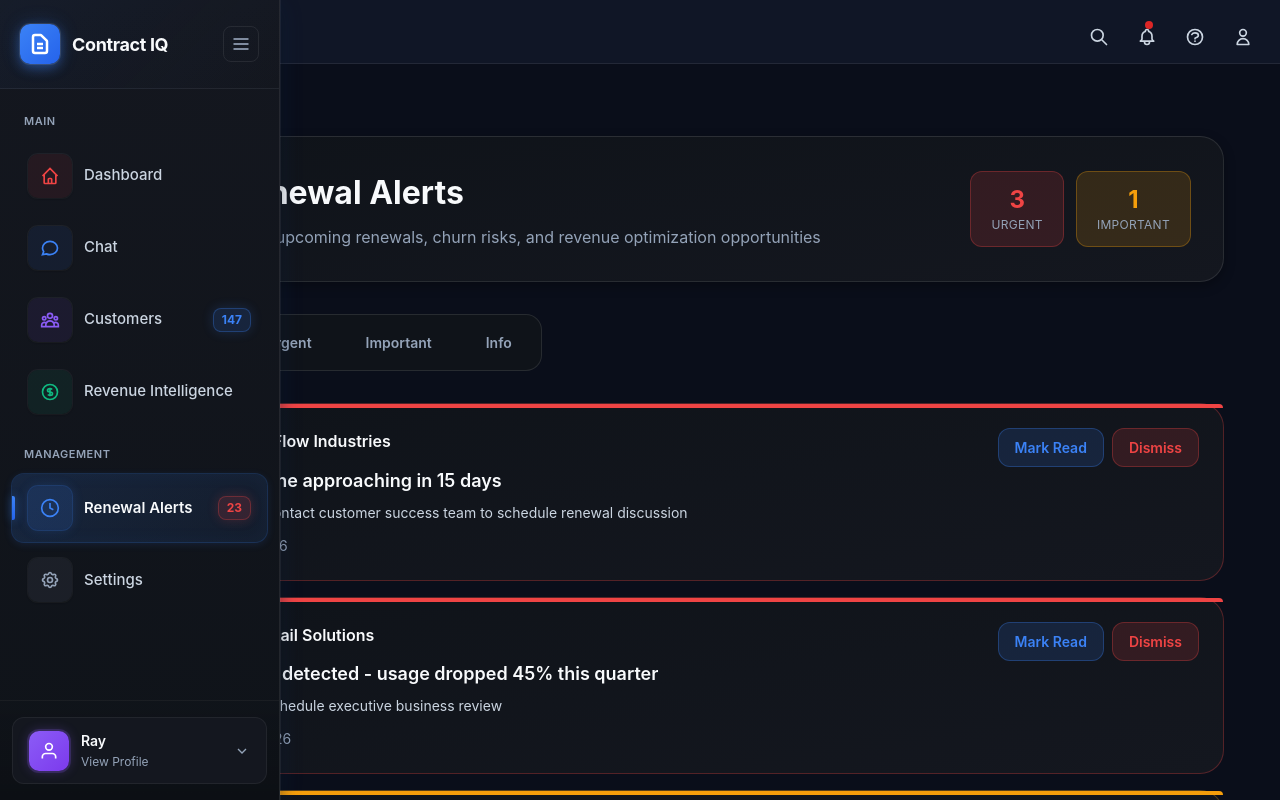
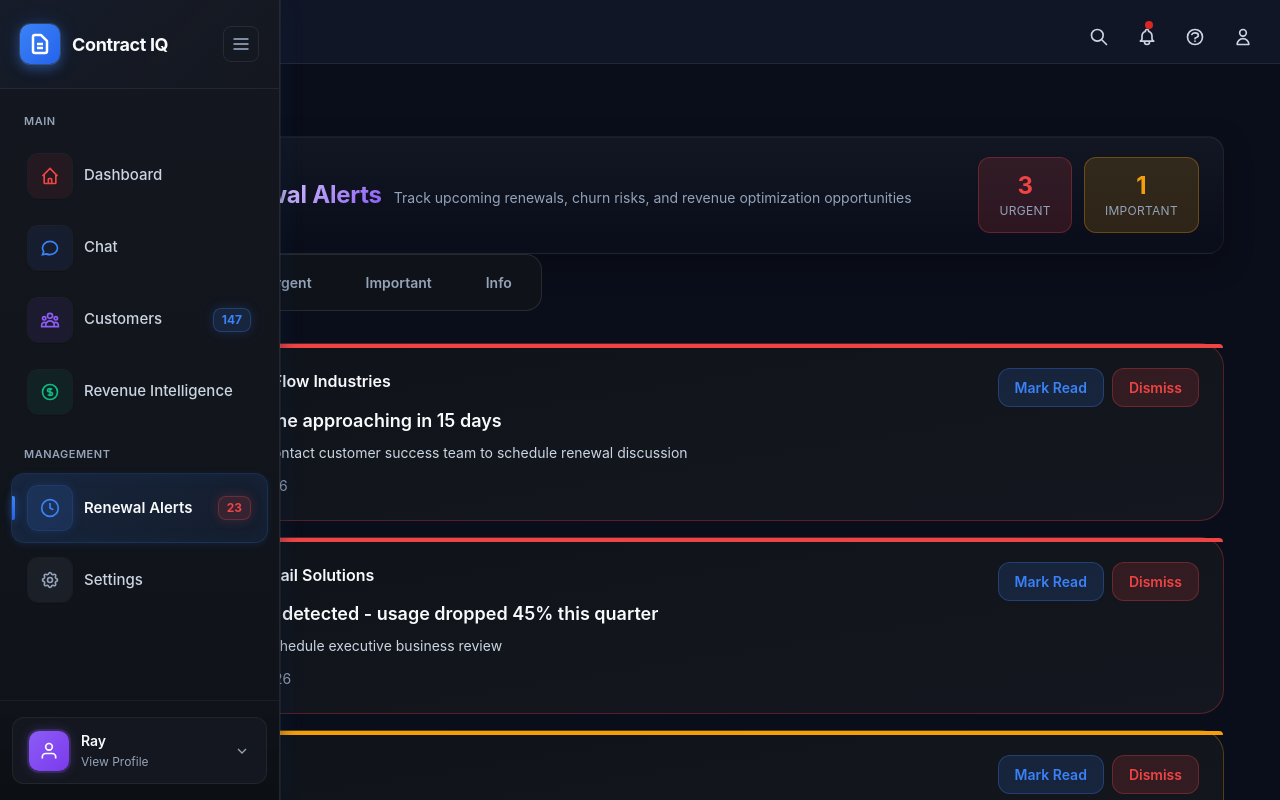
Before and after one commit to Claudio1786/Contract-IQ, a Next.js app in the folder apps/web/: page /alerts in a window 1280 px wide. Shown: the top 800 px of the page. Built offline with nearby package versions, Linux system fonts and the light colour scheme.

Commit message:
[Droid] Batch 2: Unified PageHeader component + apply to Dashboard, Settings, Analytics, Alerts, Contracts; add page-header.css and import globally

```diff
--- a/apps/web/app/alerts/page.tsx
+++ b/apps/web/app/alerts/page.tsx
@@ -2,6 +2,7 @@
 
 import React, { useState } from 'react';
 import AppLayout from '../../components/layout/AppLayout';
+import PageHeader from '@/components/ui/PageHeader';
 
 interface Alert {
   id: string;
@@ -93,21 +94,15 @@ export default function AlertsPage() {
     <AppLayout>
       <div className="max-w-[1400px] mx-auto px-8 py-12">
         {/* Page Header */}
-        <div className="bg-gradient-to-br from-[#0F1319] to-[#14171F] border border-white/10 rounded-2xl p-8 mb-8 shadow-[0_4px_12px_rgba(0,0,0,0.3)]">
-          <div className="flex items-center gap-5">
-            <div className="w-14 h-14 rounded-xl flex items-center justify-center shadow-[0_0_0_1px_rgba(239,68,68,0.2),0_0_20px_rgba(239,68,68,0.15)] bg-[linear-gradient(135deg,rgba(239,68,68,0.15)_0%,rgba(239,68,68,0.08)_100%)]">
-              <svg width="28" height="28" viewBox="0 0 24 24" fill="none" stroke="#EF4444" strokeWidth="2">
-                <path d="M15 17h5l-1.405-1.405A2.032 2.032 0 0118 14.158V11a6.002 6.002 0 00-4-5.659V5a2 2 0 10-4 0v.341C7.67 6.165 6 8.388 6 11v3.159c0 .538-.214 1.055-.595 1.436L4 17h5m6 0v1a3 3 0 11-6 0v-1m6 0H9"/>
-              </svg>
-            </div>
-            <div className="flex-1">
-              <h1 className="text-[32px] font-bold text-slate-50 mb-2">
-                Renewal Alerts
-              </h1>
-              <p className="text-[16px] text-slate-400">
-                Track upcoming renewals, churn risks, and revenue optimization opportunities
-              </p>
-            </div>
+        <PageHeader
+          title="Renewal Alerts"
+          subtitle="Track upcoming renewals, churn risks, and revenue optimization opportunities"
+          icon={
+            <svg width="22" height="22" viewBox="0 0 24 24" fill="none" stroke="white" strokeWidth="2">
+              <path d="M15 17h5l-1.405-1.405A2.032 2.032 0 0118 14.158V11a6.002 6.002 0 00-4-5.659V5a2 2 0 10-4 0v.341C7.67 6.165 6 8.388 6 11v3.159c0 .538-.214 1.055-.595 1.436L4 17h5m6 0v1a3 3 0 11-6 0v-1m6 0H9"/>
+            </svg>
+          }
+          actions={
             <div className="flex gap-3">
               <div className="px-5 py-3 bg-red-500/15 border border-red-500/30 rounded-lg text-center">
                 <div className="text-2xl font-bold text-red-500">{urgentCount}</div>
@@ -118,8 +113,8 @@ export default function AlertsPage() {
                 <div className="text-[12px] text-slate-400 uppercase tracking-wide">Important</div>
               </div>
             </div>
-          </div>
-        </div>
+          }
+        />
 
         {/* Filter Tabs */}
         <div className="flex gap-3 mb-8 p-2 bg-[#0F1319] border border-white/10 rounded-xl w-fit">
--- a/apps/web/app/analytics/page.tsx
+++ b/apps/web/app/analytics/page.tsx
@@ -2,6 +2,7 @@
 
 import React, { useState } from 'react';
 import AppLayout from '../../components/layout/AppLayout';
+import PageHeader from '@/components/ui/PageHeader';
 import '../../styles/analytics.css';
 
 /**
@@ -30,12 +31,16 @@ export default function AnalyticsPage() {
     <AppLayout>
       <div className="analytics-container">
         {/* Page Header */}
-        <div className="analytics-page-header">
-          <h1>Revenue Intelligence Dashboard</h1>
-          <p className="analytics-header-subtitle">
-            Real-time insights into your customer contracts and revenue performance
-          </p>
-        </div>
+        <PageHeader
+          title="Revenue Intelligence Dashboard"
+          subtitle="Real-time insights into your customer contracts and revenue performance"
+          icon={
+            <svg width="22" height="22" viewBox="0 0 24 24" fill="none" stroke="white" strokeWidth="2">
+              <polyline points="23 6 13.5 15.5 8.5 10.5 1 18"/>
+              <polyline points="23 6 13.5 15.5 8.5 10.5 1 18"/>
+            </svg>
+          }
+        />
 
         {/* KPI Grid */}
         <div className="analytics-kpi-grid">
--- a/apps/web/app/globals.css
+++ b/apps/web/app/globals.css
@@ -10,6 +10,7 @@
 @import '../styles/components.css';
 @import '../styles/components-dark.css';  /* Premium dark mode components */
 @import '../styles/layout.css';
+@import '../styles/page-header.css';
 
 /* Tailwind CSS (for any utility classes we need) */
 @tailwind base;
--- a/apps/web/app/settings/page.tsx
+++ b/apps/web/app/settings/page.tsx
@@ -2,6 +2,7 @@
 
 import React, { useState } from 'react';
 import AppLayout from '../../components/layout/AppLayout';
+import PageHeader from '@/components/ui/PageHeader';
 import '../../styles/settings.css';
 
 export default function SettingsPage() {
@@ -59,12 +60,16 @@ export default function SettingsPage() {
     <AppLayout>
       <div className="settings-container">
         {/* Page Header */}
-        <div className="settings-page-header">
-          <h1>Settings</h1>
-          <p className="settings-header-subtitle">
-            Manage your Contract IQ preferences and configurations
-          </p>
-        </div>
+        <PageHeader
+          title="Settings"
+          subtitle="Manage your Contract IQ preferences and configurations"
+          icon={
+            <svg width="22" height="22" viewBox="0 0 24 24" fill="none" stroke="white" strokeWidth="2">
+              <path d="M19.4 15a1.65 1.65 0 00.33 1.82l.06.06a2 2 0 01-2.83 2.83l-.06-.06a1.65 1.65 0 00-1.82-.33 1.65 1.65 0 00-1 1.51V21a2 2 0 01-4 0v-.09a1.65 1.65 0 00-1-1.51 1.65 1.65 0 00-1.82.33l-.06.06a2 2 0 01-2.83-2.83l.06-.06a1.65 1.65 0 00.33-1.82 1.65 1.65 0 00-1.51-1H3a2 2 0 010-4h.09a1.65 1.65 0 001.51-1 1.65 1.65 0 00-.33-1.82l-.06-.06a2 2 0 112.83-2.83l.06.06a1.65 1.65 0 001.82.33H8a1.65 1.65 0 001-1.51V3a2 2 0 114 0v.09a1.65 1.65 0 001 1.51 1.65 1.65 0 001.82-.33l.06-.06a2 2 0 112.83 2.83l-.06.06a1.65 1.65 0 00-.33 1.82V8a1.65 1.65 0 001.51 1H21a2 2 0 010 4h-.09a1.65 1.65 0 00-1.51 1z"/>
+              <circle cx="12" cy="12" r="3"/>
+            </svg>
+          }
+        />
 
         {/* Success Message */}
         {showSaveMessage && (
--- a/apps/web/components/Dashboard.tsx
+++ b/apps/web/components/Dashboard.tsx
@@ -3,6 +3,7 @@
 import React from 'react';
 import { useRouter } from 'next/navigation';
 import '../styles/dashboard.css';
+import PageHeader from '@/components/ui/PageHeader';
 
 interface StatCardProps {
   title: string;
@@ -146,20 +147,18 @@ export default function Dashboard() {
   return (
     <div className="dashboard-container">
       {/* Page Header */}
-      <div className="dashboard-page-header">
-        <div className="dashboard-header-content">
-          <div className="flex items-center justify-between w-full">
-            <div>
-              <h1>Dashboard</h1>
-              <p className="dashboard-header-subtitle">
-                Real-time insights into your customer relationships and contract performance
-              </p>
-            </div>
+      <PageHeader
+        title="Dashboard"
+        subtitle="Real-time insights into your customer relationships and contract performance"
+        icon={
+          <svg width="22" height="22" viewBox="0 0 24 24" fill="none" stroke="white" strokeWidth="2">
+            <path d="M3 13h8V3H3v10zm0 8h8v-6H3v6zm10 0h8V11h-8v10zm0-18v6h8V3h-8z"/>
+          </svg>
+        }
+        actions={
           <button
             onClick={() => router.push('/app/admin/contracts/new')}
-              className="px-6 py-3 rounded-xl text-white text-[16px] font-semibold flex items-center gap-2
-                bg-gradient-to-br from-blue-500 to-blue-600 shadow-md hover:shadow-lg transition-transform
-                hover:-translate-y-0.5"
+            className="px-6 py-3 rounded-xl text-white text-[16px] font-semibold flex items-center gap-2 bg-gradient-to-br from-blue-500 to-blue-600 shadow-md hover:shadow-lg transition-transform hover:-translate-y-0.5"
           >
             <svg width="20" height="20" viewBox="0 0 24 24" fill="none" stroke="currentColor" strokeWidth="2.5">
               <line x1="12" y1="5" x2="12" y2="19"/>
@@ -167,9 +166,8 @@ export default function Dashboard() {
             </svg>
             Add Contract
           </button>
-          </div>
-        </div>
-      </div>
+        }
+      />
 
       {/* KPI Grid */}
       <div className="kpi-grid">
--- /dev/null
+++ b/apps/web/components/ui/PageHeader.tsx
@@ -0,0 +1,25 @@
+import React from 'react';
+
+interface PageHeaderProps {
+  title: string;
+  subtitle?: string;
+  icon?: React.ReactNode;
+  actions?: React.ReactNode;
+}
+
+export function PageHeader({ title, subtitle, icon, actions }: PageHeaderProps) {
+  return (
+    <div className="page-header">
+      {icon && <div className="page-icon">{icon}</div>}
+
+      <div className="header-content">
+        <h1 className="page-title">{title}</h1>
+        {subtitle && <p className="page-subtitle">{subtitle}</p>}
+      </div>
+
+      {actions && <div className="header-actions">{actions}</div>}
+    </div>
+  );
+}
+
+export default PageHeader;
--- /dev/null
+++ b/apps/web/styles/page-header.css
@@ -0,0 +1,68 @@
+/* Unified Page Header styles based on Chat screen specs */
+
+.page-header {
+  display: flex;
+  align-items: center;
+  justify-content: space-between;
+  gap: 16px;
+  width: 100%;
+  padding: 20px 24px;
+  background: linear-gradient(180deg, rgba(148, 163, 184, 0.06), rgba(10, 14, 26, 0));
+  border: 1px solid rgba(255, 255, 255, 0.06);
+  border-radius: 16px;
+  box-shadow: 0 10px 30px rgba(0, 0, 0, 0.25), inset 0 1px 0 rgba(255, 255, 255, 0.04);
+}
+
+.page-icon {
+  width: 48px;
+  height: 48px;
+  display: flex;
+  align-items: center;
+  justify-content: center;
+  border-radius: 12px;
+  background: linear-gradient(135deg, #8B5CF6, #7C3AED);
+  box-shadow: 0 10px 20px rgba(139, 92, 246, 0.35), inset 0 1px 0 rgba(255, 255, 255, 0.12);
+}
+
+.header-content {
+  display: flex;
+  align-items: baseline;
+  gap: 12px;
+}
+
+.page-title {
+  font-size: 24px;
+  font-weight: 700;
+  line-height: 1.2;
+  letter-spacing: -0.01em;
+  background: linear-gradient(135deg, #F8FAFC 0%, #8B5CF6 100%);
+  -webkit-background-clip: text;
+  background-clip: text;
+  color: transparent;
+}
+
+.page-subtitle {
+  font-size: 14px;
+  color: #94A3B8;
+}
+
+.header-actions {
+  margin-left: auto;
+  display: flex;
+  align-items: center;
+  gap: 10px;
+}
+
+@media (max-width: 768px) {
+  .page-header {
+    padding: 16px;
+  }
+  .header-content {
+    flex-direction: column;
+    align-items: flex-start;
+    gap: 6px;
+  }
+  .page-title {
+    font-size: 22px;
+  }
+}
```
Also changed, not shown: apps/web/app/contracts/page.tsx (+12 -44 lines). Lines whose indentation alone changed are shown as unchanged.
